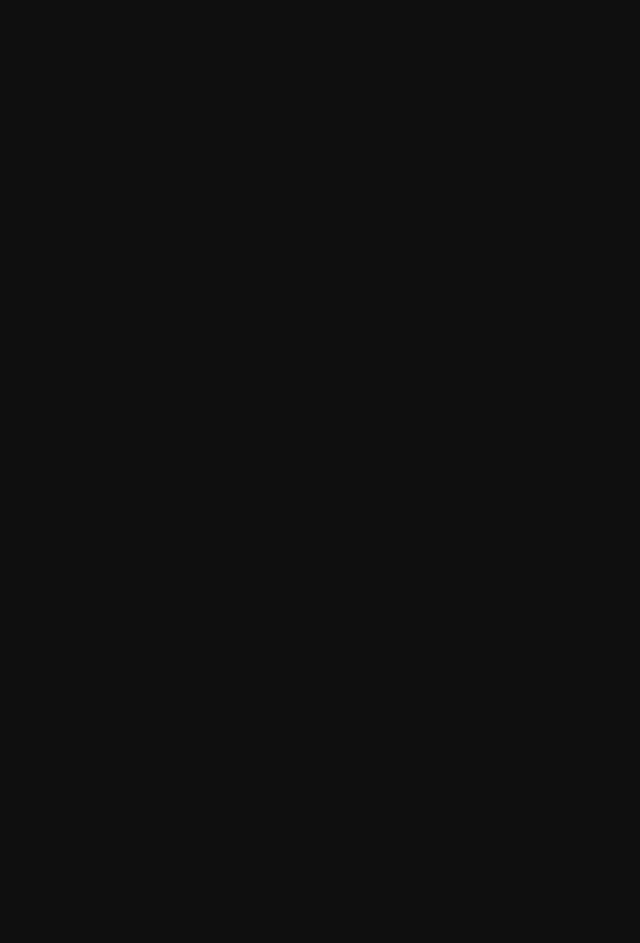
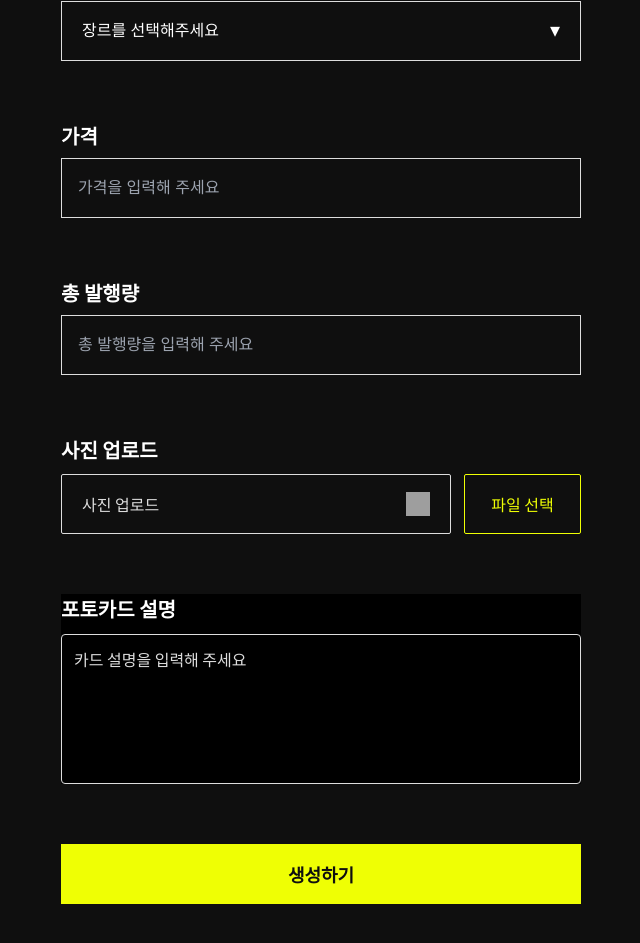
Before and after one commit to Jin-coding-333/3-my_favorite_photo-2team-fe, a Next.js app: page /my-gallery/create in a window 1280 px wide. Before the commit this address had no page. Shown: the part 659-1602 px from the top of the page, without its empty margins (319-959 px from the left). Before the commit the page ends 800 px from the top, so only its background shows below. Built offline with nearby package versions, Linux system fonts and the light colour scheme; grey boxes are pictures that could not be loaded.

Commit message:
수정사항

```diff
--- a/components/input/InputTextBox.jsx
+++ b/components/input/InputTextBox.jsx
@@ -1,15 +1,19 @@
 import styles from '@/styles/components/input/InputTextBox.module.css';
 
-export default function InputTextBox({ type = '' }) {
-
+export default function InputTextBox({ type = '', name, value = '', setValue }) {
   const handleChange = (e) => {
+    e.preventDefault();
+    setValue((prev) => ({
+      ...prev,
+      [name]: e.target.value,
+    }));
   };
 
   let typeProps = {
     label: '',
     placeholder: '',
     className: '',
-  }
+  };
 
   switch (type) {
     case 'photoCardDes':
@@ -17,21 +21,21 @@ export default function InputTextBox({ type = '' }) {
         label: '포토카드 설명',
         placeholder: '카드 설명을 입력해 주세요',
         className: '',
-      }
+      };
       break;
     case 'exchangeSuggestion':
       typeProps = {
         label: '교환 제시 내용',
         placeholder: '내용을 입력해 주세요',
         className: 'inputTextBoxContainerChange',
-      }
+      };
       break;
     case 'exchangeRequest':
       typeProps = {
         label: '교환 희망 설명',
         placeholder: '설명을 입력해 주세요',
         className: 'inputTextBoxContainerexchangeRequest',
-      }
+      };
       break;
     case '':
       alert('type을 부모 컴포넌트에서 입력해 주세요');
@@ -41,15 +45,14 @@ export default function InputTextBox({ type = '' }) {
   return (
     <>
       <div className={`${styles.inputTextBoxContainerCardDes} ${typeProps.className}`}>
-        <label
-          htmlFor="textInput"
-          className={styles.textBoxLabel}>
+        <label htmlFor="textInput" className={styles.textBoxLabel}>
           {typeProps.label}
         </label>
         <textarea
           id="textInput"
+          name={name}
           className={styles.textBox}
-          value={''}
+          value={value}
           onChange={handleChange}
           placeholder={typeProps.placeholder}
         />
--- a/components/input/InputUpload.jsx
+++ b/components/input/InputUpload.jsx
@@ -1,10 +1,7 @@
-import { useState } from 'react';
 import Image from 'next/image';
 import styles from '@/styles/components/input/InputUpload.module.css';
 
 export default function InputUpload({ className, name, value = '', setValue }) {
-  // const [value, setValue] = useState('');
-
   const handleChange = (e) => {
     e.preventDefault();
     const fileName = e.target.files[0].name;
--- a/lib/hooks/convenience.jsx
+++ b/lib/hooks/convenience.jsx
@@ -8,3 +8,8 @@
 export function useFirstUpperCase(str) {
   return str.toLowerCase().charAt(0).toUpperCase() + str.slice(1);
 }
+
+export function onlyNumber(number) {
+  const regex = /^[0-9]+$/;
+  return regex.test(number);
+}
--- a/pages/market-place/create.jsx
+++ b/pages/my-gallery/create.jsx
@@ -7,16 +7,24 @@ import InputUpload from '@/components/input/InputUpload';
 import Title from '@/components/title/Title';
 import Button from '@/components/button/Button';
 import InputTextBox from '@/components/input/InputTextBox';
+import { onlyNumber } from '@/lib/hooks/convenience';
 
 function MarketCreate() {
   const [values, setValues] = useState({
     name: '',
     grade: '',
-    quantity: 0,
+    genre: '',
+    price: '',
+    quantity: '',
+    img: '',
+    description: '',
   });
   function changeHandle(e) {
     e.preventDefault();
     const { name, value } = e.target;
+    if (name === 'price' || name === 'quantity') {
+      if (!onlyNumber(Number(value))) return alert('숫자만 입력하세요');
+    }
     setValues({
       ...values,
       [name]: value,
@@ -31,7 +39,7 @@ function MarketCreate() {
     {
       name: 'price',
       type: 'price',
-      value: values.name,
+      value: values.price,
       ...common,
     },
     {
@@ -64,10 +72,20 @@ function MarketCreate() {
         <InputDropdownGrade className={styles.inputCover} setForm={setValues} />
         <InputDropdownGenre className={styles.inputCover} setForm={setValues} />
         {inputs.map((v, i) => {
-          return <Input {...v} />;
+          return <Input key={v.name} {...v} />;
         })}
-        <InputUpload className={styles.inputCover} />
-        <InputTextBox type="photoCardDes" />
+        <InputUpload
+          name="img"
+          className={styles.inputCover}
+          setValue={setValues}
+          value={values.img}
+        />
+        <InputTextBox
+          type="photoCardDes"
+          name="description"
+          setValue={setValues}
+          value={values.description}
+        />
         <Button className={styles.button} size="xxxl">
           생성하기
         </Button>
--- a/pages/test.jsx
+++ b/pages/test.jsx
@@ -3,7 +3,7 @@ import Modal from '@/components/modal/Modal';
 export default function Test() {
   return (
     <>
-      <Modal></Modal>
+      <Modal isOpen={true}></Modal>
     </>
   );
 }
```
